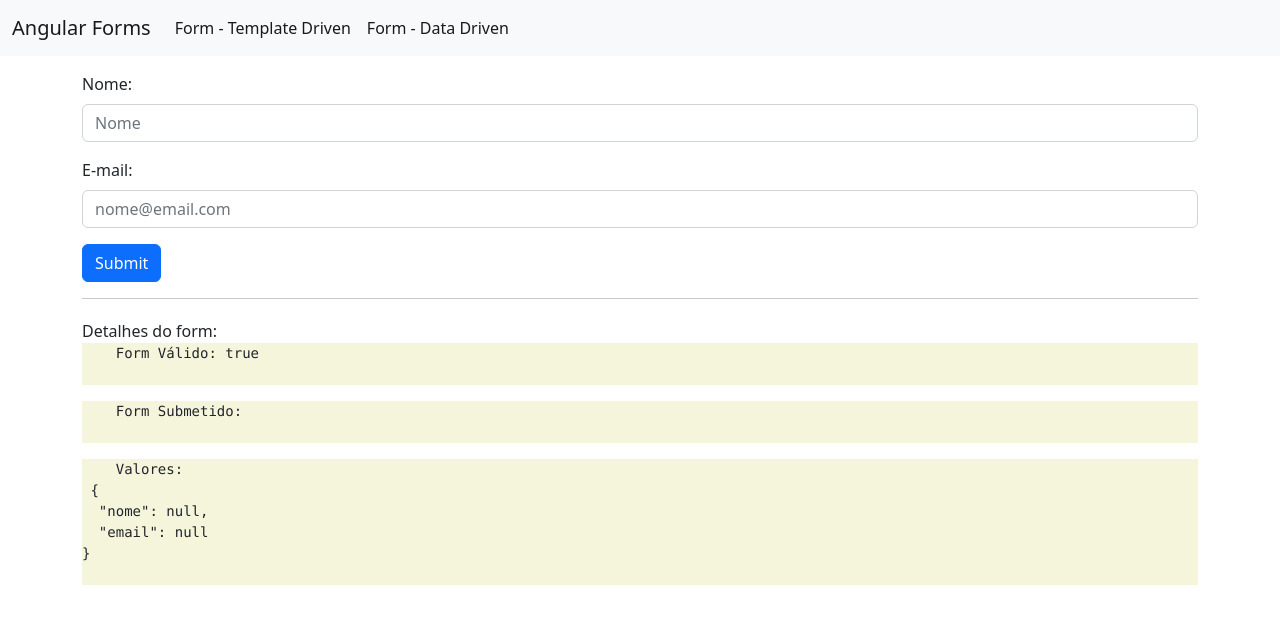
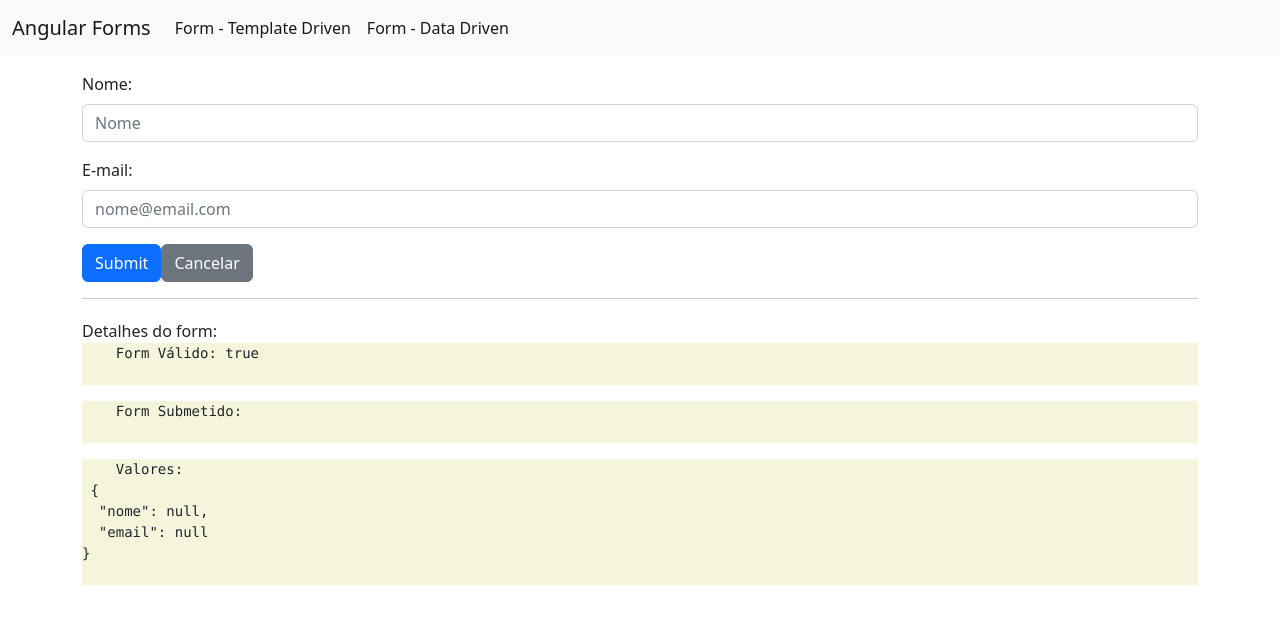
Before and after one commit to HenriqueV01/Fase4-Curso-angular-Loiane, an Angular app: page /dataForm in a window 1280 px wide. Shown: the top 624 px of the page. Built offline with nearby package versions, Linux system fonts and the light colour scheme.

Commit message:
Add: botão resetar

```diff
--- a/src/app/data-form/data-form.component.html
+++ b/src/app/data-form/data-form.component.html
@@ -19,6 +19,7 @@
   </div>
 
   <button style="margin-top: 1rem;" type="submit" class="btn btn-primary">Submit</button>
+  <button style="margin-top: 1rem;" class="btn btn-secondary" (click)="resetar()">Cancelar</button>
   <hr>
 
   <app-form-debug [form]="formulario"></app-form-debug>
--- a/src/app/data-form/data-form.component.ts
+++ b/src/app/data-form/data-form.component.ts
@@ -39,7 +39,16 @@ export class DataFormComponent implements OnInit{
     // console.log(this.formulario.value);
     this.http.post('https://httpbin.org/post', JSON.stringify(this.formulario.value)).pipe(
       map(res => res)
-    ).subscribe(dados => console.log(dados));
+    ).subscribe(dados => {
+        console.log(dados);
+        this.resetar();
+      },
+      (error: any) => alert('erro')
+    );
   }
 
+  resetar() {
+    this.formulario.reset();
+    }
+
 }
```
